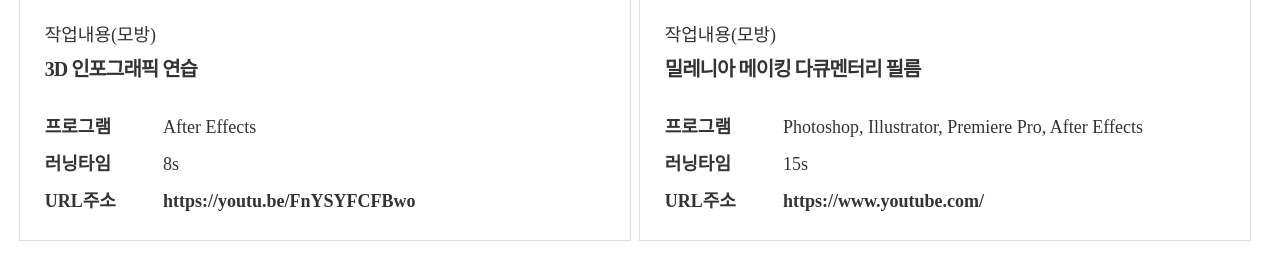
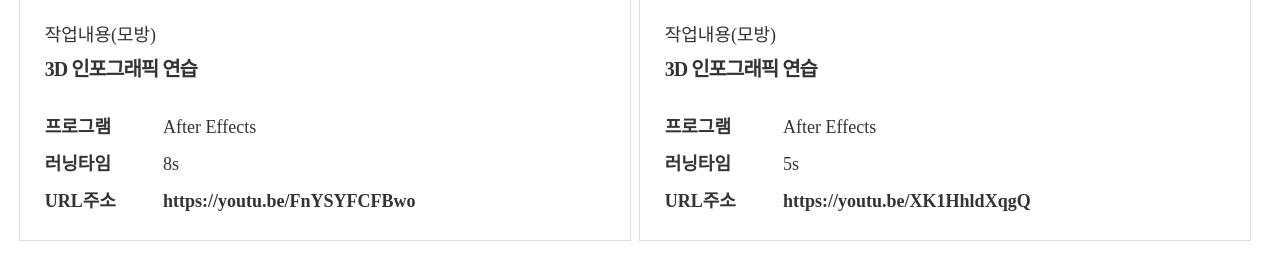
Before and after one commit to alexdpark90/port, a plain HTML site: page index.html in a window 1280 px wide. Shown: the part 3464-3744 px from the top of the page. Drawn offline with nearby package versions, Linux system fonts and the light colour scheme.

Commit message:
Add files via upload

```diff
--- a/index.html
+++ b/index.html
@@ -72,9 +72,9 @@
                     <dd><애프터이펙트></dd>
                     <dd><카메라 활용 가능>
                         (조리개, 셔터스피드, 감도, 렌즈 화각에 대한 이해를 토대로)</dd>
-                   <dd><단편 극영화 작업 경험></dd>
-                   <dd><단편 다큐멘터리 작업 경험>)</dd>
-                   <dd> <영화제 영화비평 활동 경험></dd><br>
+                   <dd><단편 극영화 작업></dd>
+                   <dd><단편 다큐멘터리 작업></dd>
+                   <dd> <영화제 영화비평 활동></dd><br>
                     ---- 기타 -----
                     <dd><생활체육 교육 가능> (아쉬탕가요가지도자 자격과 권투 대회 입상 경력)</dd>
                     <dd><식음료 서비스업 업무 가능> (바리스타 1,2급 자격과 2년 간의 카페 실무 경험) </dd>
@@ -176,24 +176,24 @@
                         <div class="swiper-slide">
                             <figure>
                                 <div>
-                                    <iframe width="560" height="315" src="https://www.youtube.com/embed/3vhhXmbI3_Q" title="YouTube video player" frameborder="0" allow="accelerometer; autoplay; clipboard-write; encrypted-media; gyroscope; picture-in-picture" allowfullscreen></iframe>
+                                    <iframe width="560" height="315" src="https://www.youtube.com/embed/XK1HhldXqgQ" title="YouTube video player" frameborder="0" allow="accelerometer; autoplay; clipboard-write; encrypted-media; gyroscope; picture-in-picture" allowfullscreen></iframe>
                                 </div>
                             </figure>
                             <div>
                                 <p>작업내용(모방)</p>
-                                <h4>밀레니아 메이킹 다큐멘터리 필름</h4>
+                                <h4>3D 인포그래픽 연습</h4>
 
                                 <dl>
                                     <dt>프로그램</dt>
-                                    <dd>Photoshop, Illustrator, Premiere Pro, After Effects</dd>
+                                    <dd>After Effects</dd>
                                 </dl>
                                 <dl>
                                     <dt>러닝타임</dt>
-                                    <dd>15s</dd>
+                                    <dd>5s</dd>
                                 </dl>
                                 <dl>
                                     <dt>URL주소</dt>
-                                    <dd><a rhef="#">https://www.youtube.com/</a></dd>
+                                    <dd><a rhef="#">https://youtu.be/XK1HhldXqgQ</a></dd>
                                 </dl>
                             </div>
                         </div><!-- swiper-slide end -->
@@ -209,19 +209,19 @@
                             </figure>
                             <div>
                                 <p>작업내용(모방)</p>
-                                <h4>밀레니아 메이킹 다큐멘터리 필름</h4>
+                                <h4>HUD 연습</h4>
 
                                 <dl>
                                     <dt>프로그램</dt>
-                                    <dd>Photoshop, Illustrator, Premiere Pro, After Effects</dd>
+                                    <dd>After Effects</dd>
                                 </dl>
                                 <dl>
                                     <dt>러닝타임</dt>
-                                    <dd>15s</dd>
+                                    <dd>5s</dd>
                                 </dl>
                                 <dl>
                                     <dt>URL주소</dt>
-                                    <dd>https://www.youtube.com/</dd>
+                                    <dd>https://youtu.be/3vhhXmbI3_Q</dd>
                                 </dl>
                             </div>
                         </div>
@@ -229,24 +229,24 @@
                             <figure>
                                 <!-- <img src="images/img01.jpg" alt="" /> -->
                                 <div>
-                                    <iframe width="560" height="315" src="https://www.youtube.com/embed/13jhFFYCWVU" title="YouTube video player" frameborder="0" allow="accelerometer; autoplay; clipboard-write; encrypted-media; gyroscope; picture-in-picture" allowfullscreen></iframe>
+                                    <iframe width="560" height="315" src="https://www.youtube.com/embed/JhXdhebz5a4" title="YouTube video player" frameborder="0" allow="accelerometer; autoplay; clipboard-write; encrypted-media; gyroscope; picture-in-picture" allowfullscreen></iframe></iframe>
                                 </div>
                             </figure>
                             <div>
                                 <p>작업내용(모방)</p>
-                                <h4>밀레니아 메이킹 다큐멘터리 필름</h4>
+                                <h4>HUD 연습</h4>
 
                                 <dl>
                                     <dt>프로그램</dt>
-                                    <dd>Photoshop, Illustrator, Premiere Pro, After Effects</dd>
+                                    <dd>After Effects</dd>
                                 </dl>
                                 <dl>
                                     <dt>러닝타임</dt>
-                                    <dd>15s</dd>
+                                    <dd>11s</dd>
                                 </dl>
                                 <dl>
                                     <dt>URL주소</dt>
-                                    <dd>https://www.youtube.com/</dd>
+                                    <dd>https://youtu.be/JhXdhebz5a4</dd>
                                 </dl>
                             </div>
                         </div>
@@ -314,19 +314,19 @@
                             </figure>
                             <div>
                                 <p>작업내용(모방)</p>
-                                <h4>밀레니아 메이킹 다큐멘터리 필름</h4>
+                                <h4>텍스트 애니메이션 연습</h4>
 
                                 <dl>
                                     <dt>프로그램</dt>
-                                    <dd>Photoshop, Illustrator, Premiere Pro, After Effects</dd>
+                                    <dd>After Effects</dd>
                                 </dl>
                                 <dl>
                                     <dt>러닝타임</dt>
-                                    <dd>15s</dd>
+                                    <dd>10s</dd>
                                 </dl>
                                 <dl>
                                     <dt>URL주소</dt>
-                                    <dd>https://www.youtube.com/</dd>
+                                    <dd>https://www.youtube.com/watch?v=OsuFa_Fo3zc</dd>
                                 </dl>
                             </div>
                         </div>
@@ -414,12 +414,62 @@
                             <figure>
                                 <!-- <img src="images/img01.jpg" alt="" /> -->
                                 <div>
-                                    <iframe width="560" height="315" src="https://www.youtube.com/embed/13jhFFYCWVU" title="YouTube video player" frameborder="0" allow="accelerometer; autoplay; clipboard-write; encrypted-media; gyroscope; picture-in-picture" allowfullscreen></iframe>
+                                    <iframe width="560" height="315" src="https://www.youtube.com/embed/OsuFa_Fo3zc" title="YouTube video player" frameborder="0" allow="accelerometer; autoplay; clipboard-write; encrypted-media; gyroscope; picture-in-picture" allowfullscreen></iframe>
                                 </div>
                             </figure>
                             <div>
                                 <p>작업내용(모방)</p>
-                                <h4>밀레니아 메이킹 다큐멘터리 필름</h4>
+                                <h4>백그라운드 연습</h4>
+
+                                <dl>
+                                    <dt>프로그램</dt>
+                                    <dd>After Effects</dd>
+                                </dl>
+                                <dl>
+                                    <dt>러닝타임</dt>
+                                    <dd>10s</dd>
+                                </dl>
+                                <dl>
+                                    <dt>URL주소</dt>
+                                    <dd>https://youtu.be/OsuFa_Fo3zc</dd>
+                                </dl>
+                            </div>
+                        </div>
+                        <div class="swiper-slide">
+                            <figure>
+                                <!-- <img src="images/img01.jpg" alt="" /> -->
+                                <div>
+                                    <iframe width="560" height="315" src="https://www.youtube.com/embed/cMaBeD4vczI" title="YouTube video player" frameborder="0" allow="accelerometer; autoplay; clipboard-write; encrypted-media; gyroscope; picture-in-picture" allowfullscreen></iframe>
+                                </div>
+                            </figure>
+                            <div>
+                                <p>작업내용(모방)</p>
+                                <h4>백그라운드 연습</h4>
+
+                                <dl>
+                                    <dt>프로그램</dt>
+                                    <dd>After Effects</dd>
+                                </dl>
+                                <dl>
+                                    <dt>러닝타임</dt>
+                                    <dd>15s</dd>
+                                </dl>
+                                <dl>
+                                    <dt>URL주소</dt>
+                                    <dd>https://youtu.be/cMaBeD4vczI</dd>
+                                </dl>
+                            </div>
+                        </div>
+                        <div class="swiper-slide">
+                            <figure>
+                                <!-- <img src="images/img01.jpg" alt="" /> -->
+                                <div>
+                                    <iframe width="560" height="315" src="https://www.youtube.com/embed/XyCE8dTkFQw" title="YouTube video player" frameborder="0" allow="accelerometer; autoplay; clipboard-write; encrypted-media; gyroscope; picture-in-picture" allowfullscreen></iframe>
+                                </div>
+                            </figure>
+                            <div>
+                                <p>작업내용(모방)</p>
+                                <h4>백그라운드 연습</h4>
 
                                 <dl>
                                     <dt>프로그램</dt>
@@ -431,7 +481,7 @@
                                 </dl>
                                 <dl>
                                     <dt>URL주소</dt>
-                                    <dd>https://www.youtube.com/</dd>
+                                    <dd>https://youtu.be/XyCE8dTkFQw</dd>
                                 </dl>
                             </div>
                         </div>
@@ -439,16 +489,16 @@
                             <figure>
                                 <!-- <img src="images/img01.jpg" alt="" /> -->
                                 <div>
-                                    <iframe width="560" height="315" src="https://www.youtube.com/embed/13jhFFYCWVU" title="YouTube video player" frameborder="0" allow="accelerometer; autoplay; clipboard-write; encrypted-media; gyroscope; picture-in-picture" allowfullscreen></iframe>
+                                    <iframe width="560" height="315" src="https://www.youtube.com/embed/un0WmflyvCc" title="YouTube video player" frameborder="0" allow="accelerometer; autoplay; clipboard-write; encrypted-media; gyroscope; picture-in-picture" allowfullscreen></iframe>
                                 </div>
                             </figure>
                             <div>
                                 <p>작업내용(모방)</p>
-                                <h4>밀레니아 메이킹 다큐멘터리 필름</h4>
+                                <h4>백그라운드 연습</h4>
 
                                 <dl>
                                     <dt>프로그램</dt>
-                                    <dd>Photoshop, Illustrator, Premiere Pro, After Effects</dd>
+                                    <dd>After Effects</dd>
                                 </dl>
                                 <dl>
                                     <dt>러닝타임</dt>
@@ -456,57 +506,7 @@
                                 </dl>
                                 <dl>
                                     <dt>URL주소</dt>
-                                    <dd>https://www.youtube.com/</dd>
-                                </dl>
-                            </div>
-                        </div>
-                        <div class="swiper-slide">
-                            <figure>
-                                <!-- <img src="images/img01.jpg" alt="" /> -->
-                                <div>
-                                    <iframe width="560" height="315" src="https://www.youtube.com/embed/13jhFFYCWVU" title="YouTube video player" frameborder="0" allow="accelerometer; autoplay; clipboard-write; encrypted-media; gyroscope; picture-in-picture" allowfullscreen></iframe>
-                                </div>
-                            </figure>
-                            <div>
-                                <p>작업내용(모방)</p>
-                                <h4>밀레니아 메이킹 다큐멘터리 필름</h4>
-
-                                <dl>
-                                    <dt>프로그램</dt>
-                                    <dd>Photoshop, Illustrator, Premiere Pro, After Effects</dd>
-                                </dl>
-                                <dl>
-                                    <dt>러닝타임</dt>
-                                    <dd>15s</dd>
-                                </dl>
-                                <dl>
-                                    <dt>URL주소</dt>
-                                    <dd>https://www.youtube.com/</dd>
-                                </dl>
-                            </div>
-                        </div>
-                        <div class="swiper-slide">
-                            <figure>
-                                <!-- <img src="images/img01.jpg" alt="" /> -->
-                                <div>
-                                    <iframe width="560" height="315" src="https://www.youtube.com/embed/13jhFFYCWVU" title="YouTube video player" frameborder="0" allow="accelerometer; autoplay; clipboard-write; encrypted-media; gyroscope; picture-in-picture" allowfullscreen></iframe>
-                                </div>
-                            </figure>
-                            <div>
-                                <p>작업내용(모방)</p>
-                                <h4>밀레니아 메이킹 다큐멘터리 필름</h4>
-
-                                <dl>
-                                    <dt>프로그램</dt>
-                                    <dd>Photoshop, Illustrator, Premiere Pro, After Effects</dd>
-                                </dl>
-                                <dl>
-                                    <dt>러닝타임</dt>
-                                    <dd>15s</dd>
-                                </dl>
-                                <dl>
-                                    <dt>URL주소</dt>
-                                    <dd>https://www.youtube.com/</dd>
+                                    <dd>https://youtu.be/un0WmflyvCc</dd>
                                 </dl>
                             </div>
 
```
